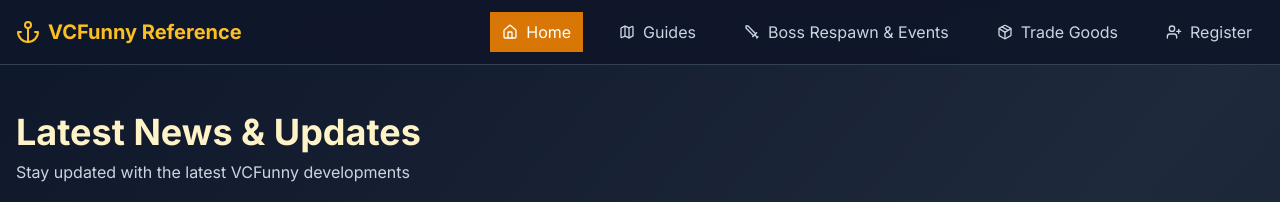
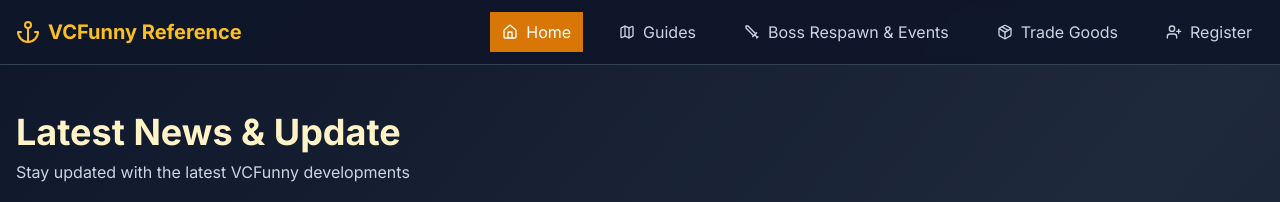
Before and after one commit to PabloOrtegaT/vc-funny, a Next.js app: page / in a window 1280 px wide. Shown: the top 202 px of the page. Built offline with nearby package versions, Linux system fonts and the light colour scheme.

Commit message:
Changed something

```diff
--- a/app/page.tsx
+++ b/app/page.tsx
@@ -70,7 +70,7 @@ export default function HomePage() {
   return (
     <div className="container mx-auto px-4 py-8">
       <div className="mb-8">
-        <h1 className="text-4xl font-bold text-amber-100 mb-2">Latest News & Updates</h1>
+        <h1 className="text-4xl font-bold text-amber-100 mb-2">Latest News & Update</h1>
         <p className="text-slate-300">Stay updated with the latest VCFunny developments</p>
       </div>
 
```
